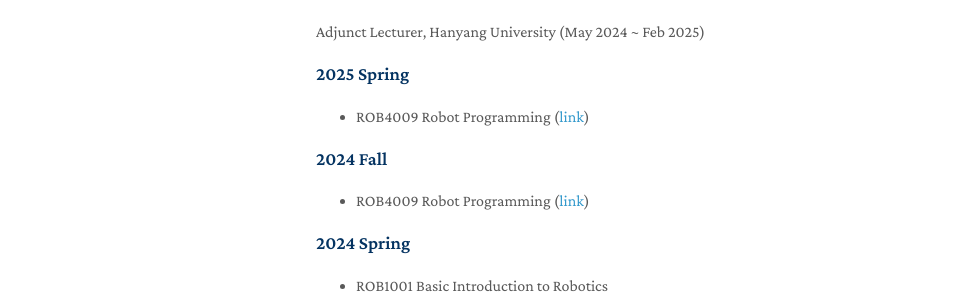
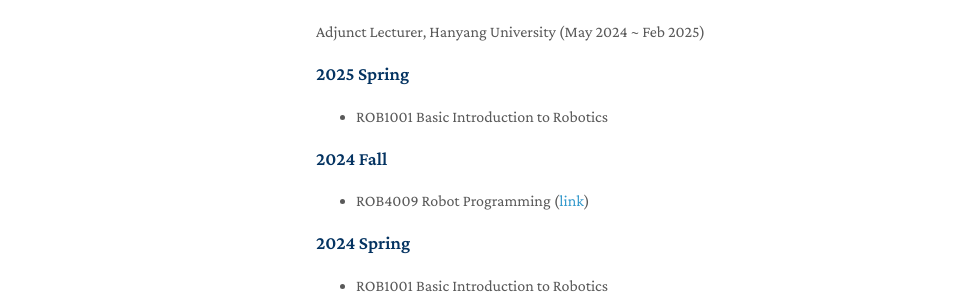
Before and after one commit to shs-vision/shs-vision.github.io, a Jekyll site: the page built from index.md, in a window 1280 px wide and 900 px high, scrolled down 2017 px. Shown: the part 464-764 px from the top of the window, without its empty margins (154-1108 px from the left). Built offline with Jekyll 4.4.1, drawn with Linux system fonts in a browser that asks for light colours; a style sheet for code colours, icons or effects is not loaded; our own code applies the rules of GitHub Pages for plain Markdown files.

Commit message:
Update index.md

```diff
--- a/index.md
+++ b/index.md
@@ -38,7 +38,7 @@ Adjunct Lecturer, Hanyang University
 (May 2024 ~ Feb 2025)
 
 ### 2025 Spring
-- ROB4009 Robot Programming ([link](https://github.com/normajeane-m/ROB4009))
+- ROB1001 Basic Introduction to Robotics
 
 ### 2024 Fall
 - ROB4009 Robot Programming ([link](https://github.com/normajeane-m/ROB4009))
```
